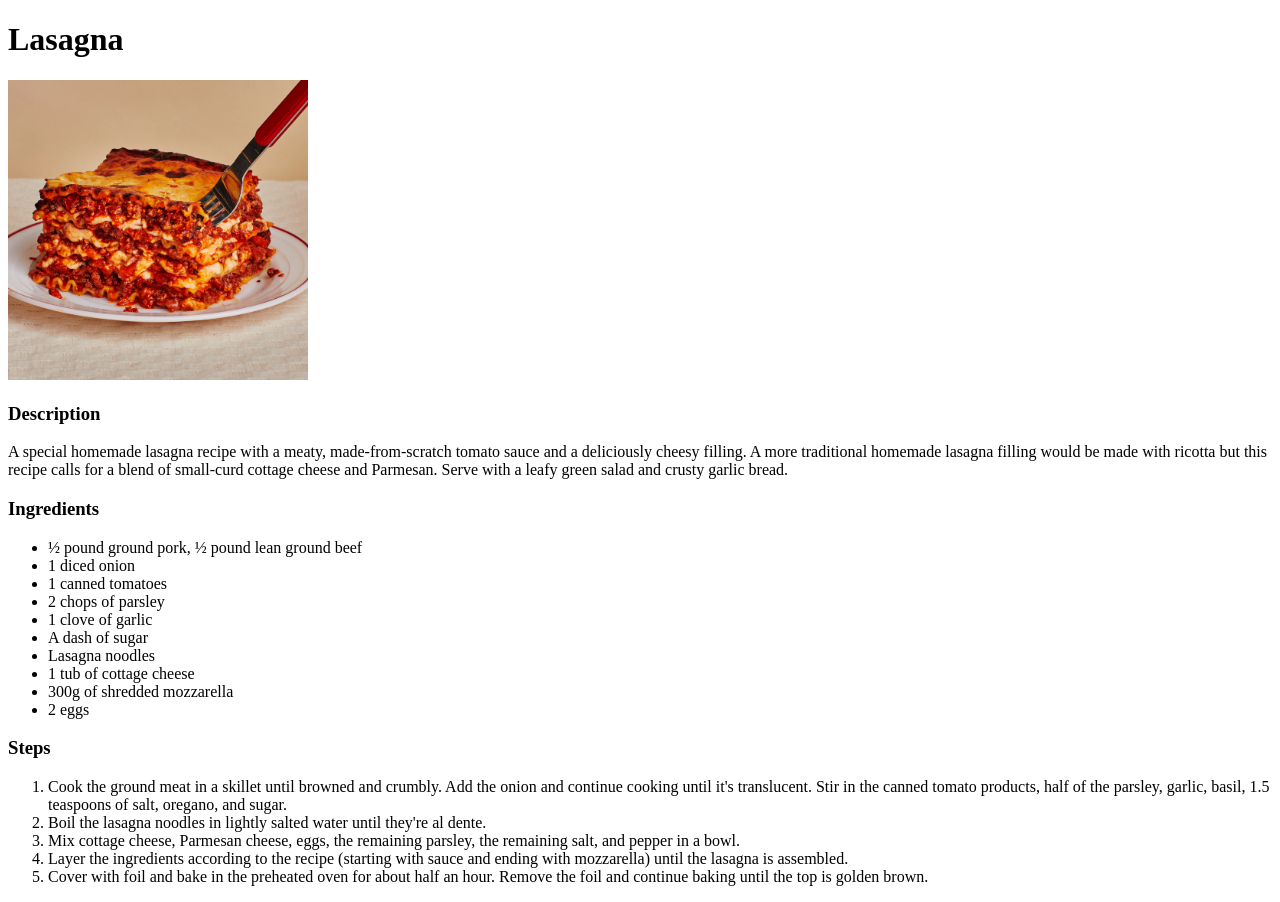
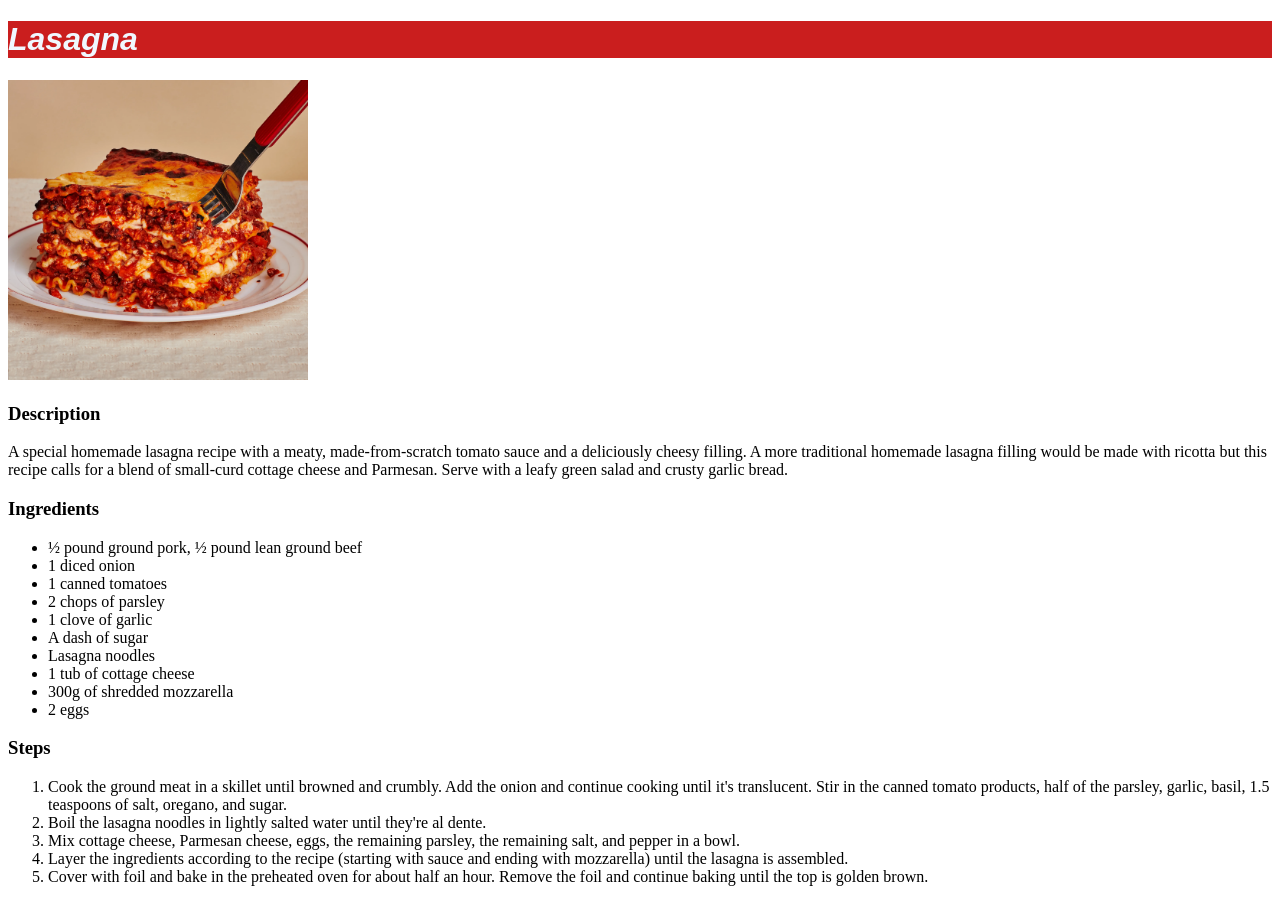
Before and after one commit to JackFretwell/odin-recipes, a plain HTML site: page recipes/lasagna.html in a window 1280 px wide. Drawn offline with Linux system fonts and the light colour scheme.

Commit message:
Add some basic css styling to the index and recipe pages

```diff
--- a/recipes/lasagna.html
+++ b/recipes/lasagna.html
@@ -4,10 +4,11 @@
     <head>
         <meta charset = "utf-8">
         <title>Lasagna Recipe</title>
+        <link rel="stylesheet" href="../styles.css">
     </head>
 
     <body>
-        <h1>Lasagna</h1>
+        <h1 class = "recipe">Lasagna</h1>
         <img src = "../images/lasagna.jpg" width = "300" height = "300">
         <h3>Description</h3>
         A special homemade lasagna recipe with a meaty, made-from-scratch tomato sauce and a deliciously cheesy filling. A more traditional homemade lasagna filling would be made with ricotta but this recipe calls for a blend of small-curd cottage cheese and Parmesan. Serve with a leafy green salad and crusty garlic bread.
--- /dev/null
+++ b/styles.css
@@ -0,0 +1,14 @@
+h1{
+    font-family: Arial, Helvetica, sans-serif;
+    font-weight: 800;
+    background-color: rgb(202, 30, 30);
+    color:aliceblue;
+}
+
+.recipe{
+    font-style: italic;
+}
+
+.main-list{
+    background-color: rgba(190, 14, 14, 0.568);
+}
```
Also changed, not shown: index.html (+2 -1 lines), recipes/chickenhalloumiwraps.html (+2 -1 lines), recipes/spaghetti.html (+2 -1 lines).
